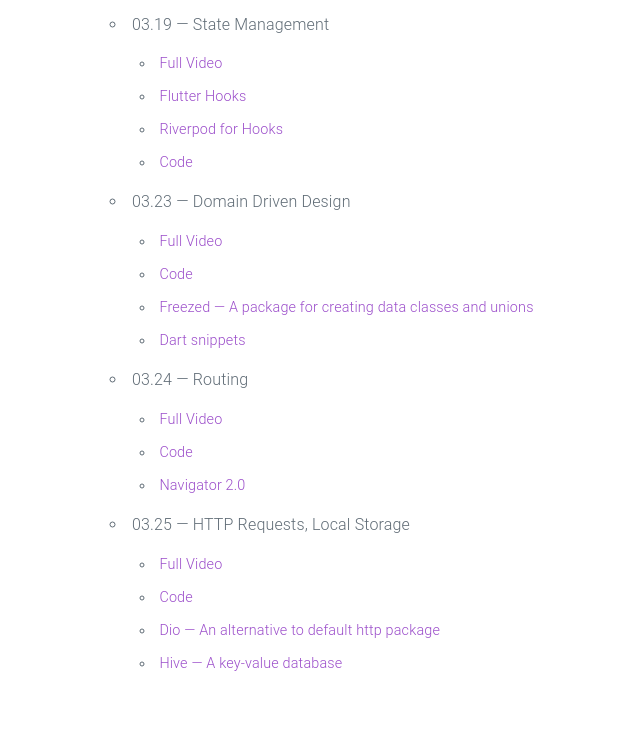
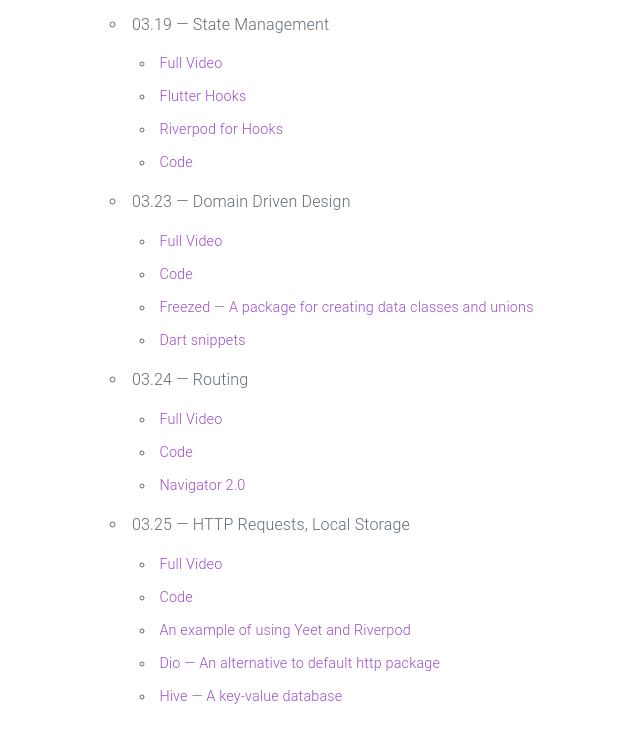
Before and after one commit to HosseinYousefi/2021-CS208, a plain HTML site: page index.html in a window 1280 px wide. Shown: the part 1161-1894 px from the top of the page, without its empty margins (10-650 px from the left). Before the commit the page ends 1861 px from the top, so only its background shows below. Drawn offline with nearby package versions, Linux system fonts and the light colour scheme.

Commit message:
yeet+riverpod

```diff
--- a/index.html
+++ b/index.html
@@ -244,6 +244,11 @@
                 </a>
               </li>
               <li>
+                <a href="https://gist.github.com/HosseinYousefi/aa523c0bb648dd14f73243ddb47aafe9">
+                  An example of using Yeet and Riverpod
+                </a>
+              </li>
+              <li>
                 <a href="https://pub.dev/packages/dio">
                   Dio &mdash; An alternative to default http package
                 </a>
```
